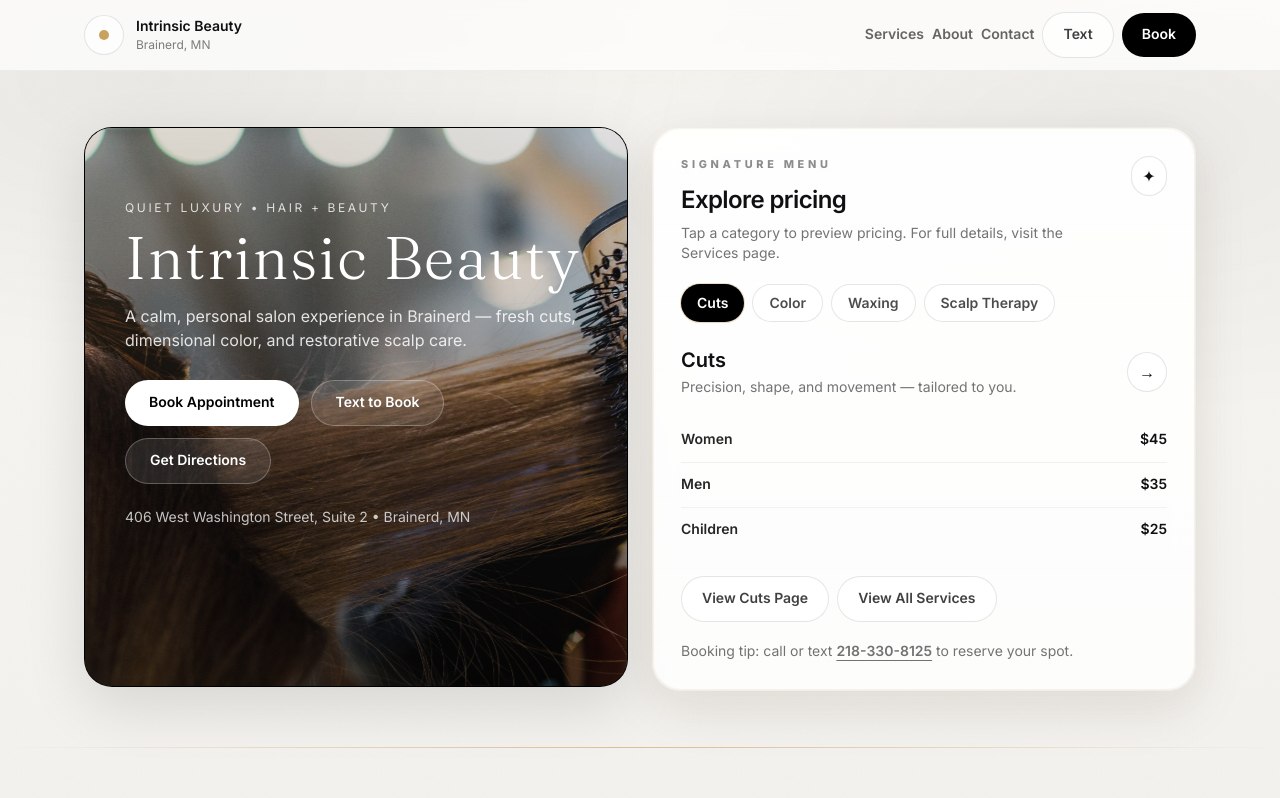
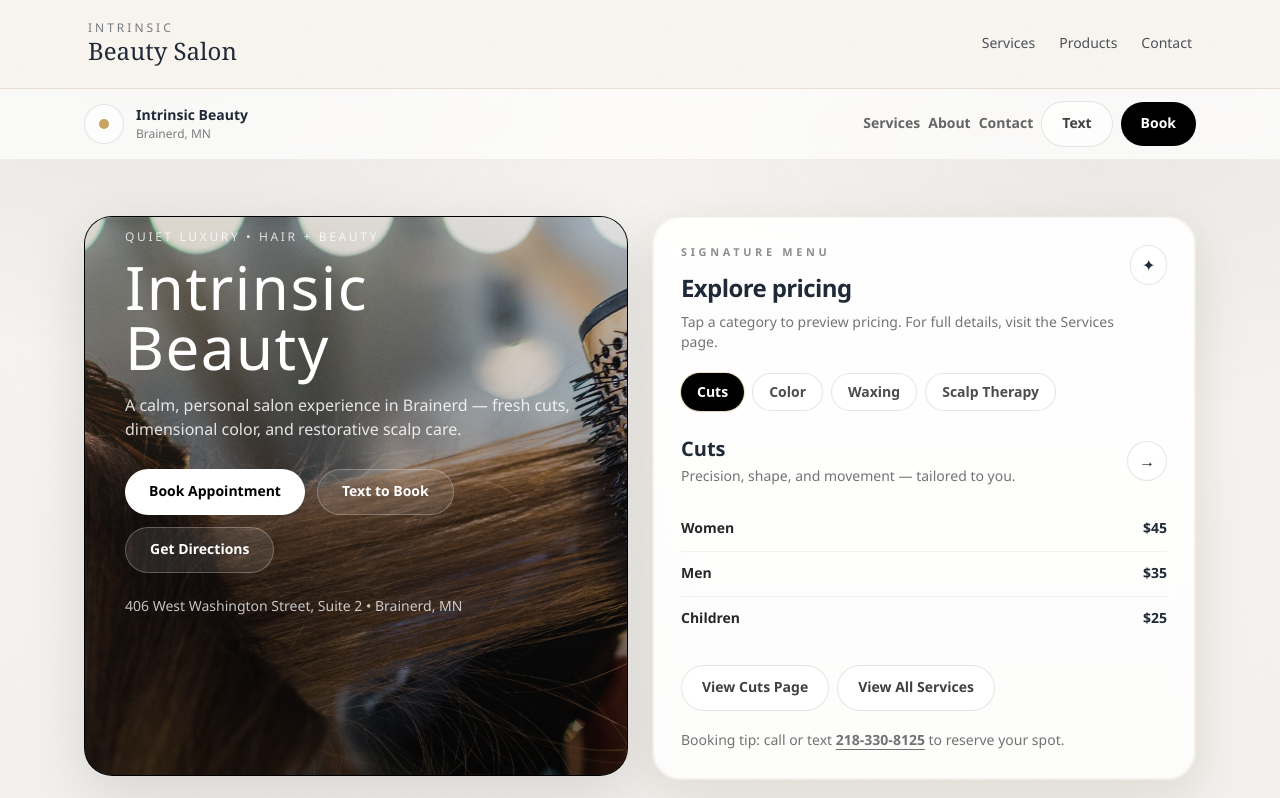
Before and after one commit to KristineMK72/intrinsic-beauty, a Next.js app: page / in a window 1280 px wide. Shown: the top 798 px of the page. Built offline with nearby package versions, Linux system fonts and the light colour scheme.

Commit message:
Update layout.tsx

```diff
--- a/app/layout.tsx
+++ b/app/layout.tsx
@@ -1,27 +1,61 @@
 import "./globals.css";
-import { Inter, Fraunces } from "next/font/google";
-
-const body = Inter({
-  subsets: ["latin"],
-  variable: "--font-body",
-  display: "swap",
-});
-
-const display = Fraunces({
-  subsets: ["latin"],
-  variable: "--font-display",
-  display: "swap",
-});
+import Link from "next/link";
 
 export const metadata = {
-  title: "Intrinsic Beauty",
-  description: "Luxury Hair & Beauty Studio in Brainerd, MN",
+  title: "Intrinsic Beauty Salon",
+  description: "Salon services, scalp care, and professional products.",
 };
 
-export default function RootLayout({ children }: { children: React.ReactNode }) {
+function NavLink({
+  href,
+  children,
+}: {
+  href: string;
+  children: React.ReactNode;
+}) {
   return (
-    <html lang="en" className={`${body.variable} ${display.variable}`}>
-      <body>{children}</body>
+    <Link
+      href={href}
+      className="text-sm text-[#1F2937]/80 transition hover:text-[#1F2937]"
+    >
+      {children}
+    </Link>
+  );
+}
+
+export default function RootLayout({
+  children,
+}: {
+  children: React.ReactNode;
+}) {
+  return (
+    <html lang="en">
+      <body className="bg-[#F8F4EE] text-[#1F2937]">
+        <header className="border-b border-[#E7DDD2] bg-[#F8F4EE]">
+          <div className="mx-auto flex max-w-6xl items-center justify-between px-6 py-5">
+            <Link href="/" className="leading-tight">
+              <div className="text-xs uppercase tracking-[0.25em] text-[#1F2937]/60">
+                Intrinsic
+              </div>
+              <div className="font-serif text-2xl">Beauty Salon</div>
+            </Link>
+
+            <nav className="hidden gap-6 md:flex">
+              <NavLink href="/services">Services</NavLink>
+              <NavLink href="/products">Products</NavLink>
+              <NavLink href="/contact">Contact</NavLink>
+            </nav>
+          </div>
+        </header>
+
+        {children}
+
+        <footer className="border-t border-[#E7DDD2] bg-[#F8F4EE]">
+          <div className="mx-auto max-w-6xl px-6 py-8 text-sm text-[#1F2937]/60">
+            © {new Date().getFullYear()} Intrinsic Beauty Salon
+          </div>
+        </footer>
+      </body>
     </html>
   );
 }
```
